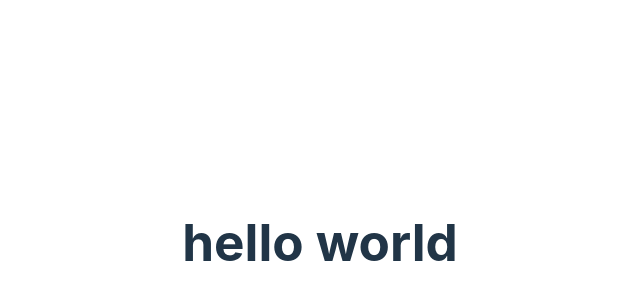
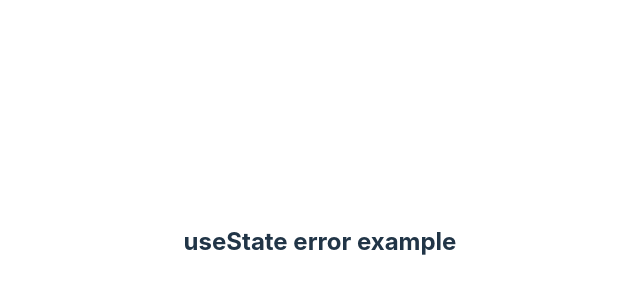
Before and after one commit to JSerriere/react-vite-tutorial, a React (Vite) app: page / in a window 1280 px wide. Shown: the part 158-458 px from the top of the page, without its empty margins (320-960 px from the left). Built offline with nearby package versions, Linux system fonts and the light colour scheme.

Commit message:
Add import error example

```diff
--- a/src/App.jsx
+++ b/src/App.jsx
@@ -1,8 +1,14 @@
 import './App.css'
+import Starter from './starter/01-error-example'
 
 function App() {
 
-  return <h1>hello world</h1>
+  return (
+    <div className='container'>
+      <Starter />
+
+    </div>
+  )
 }
 
 export default App
```
